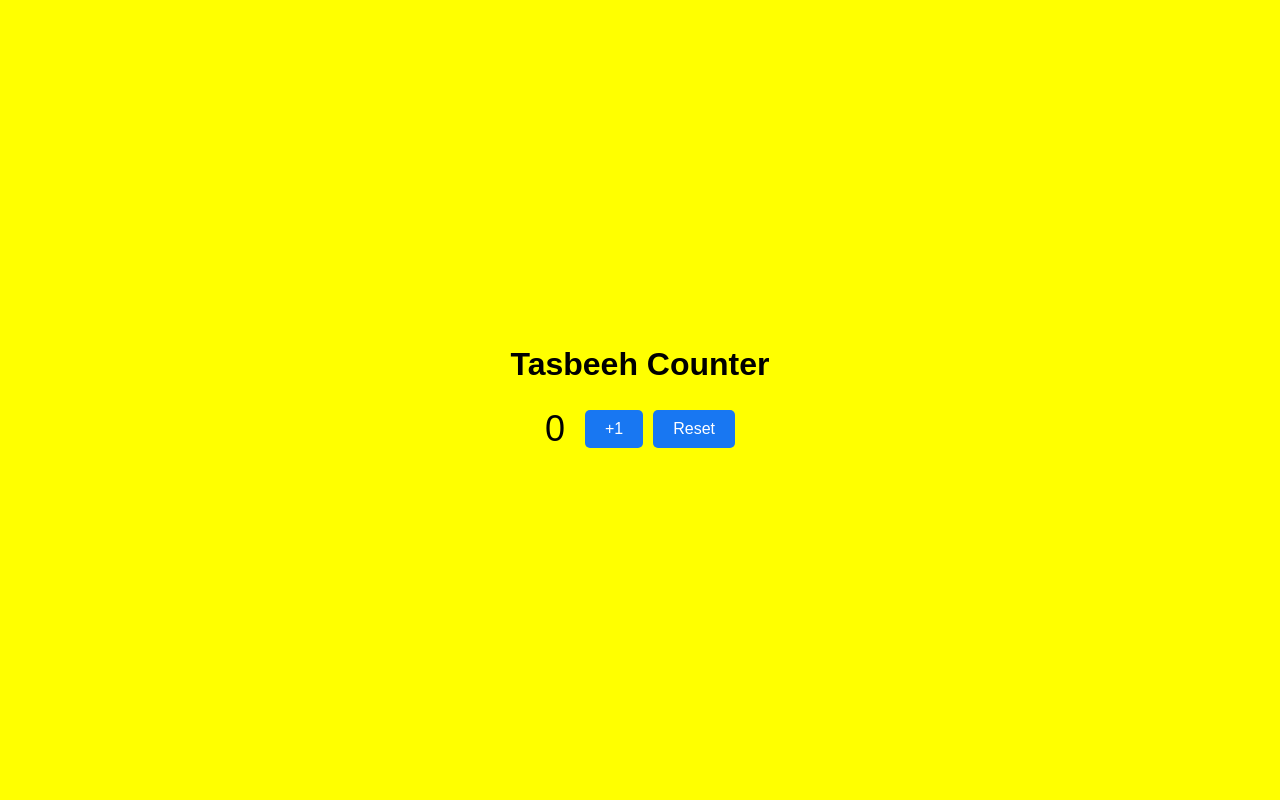
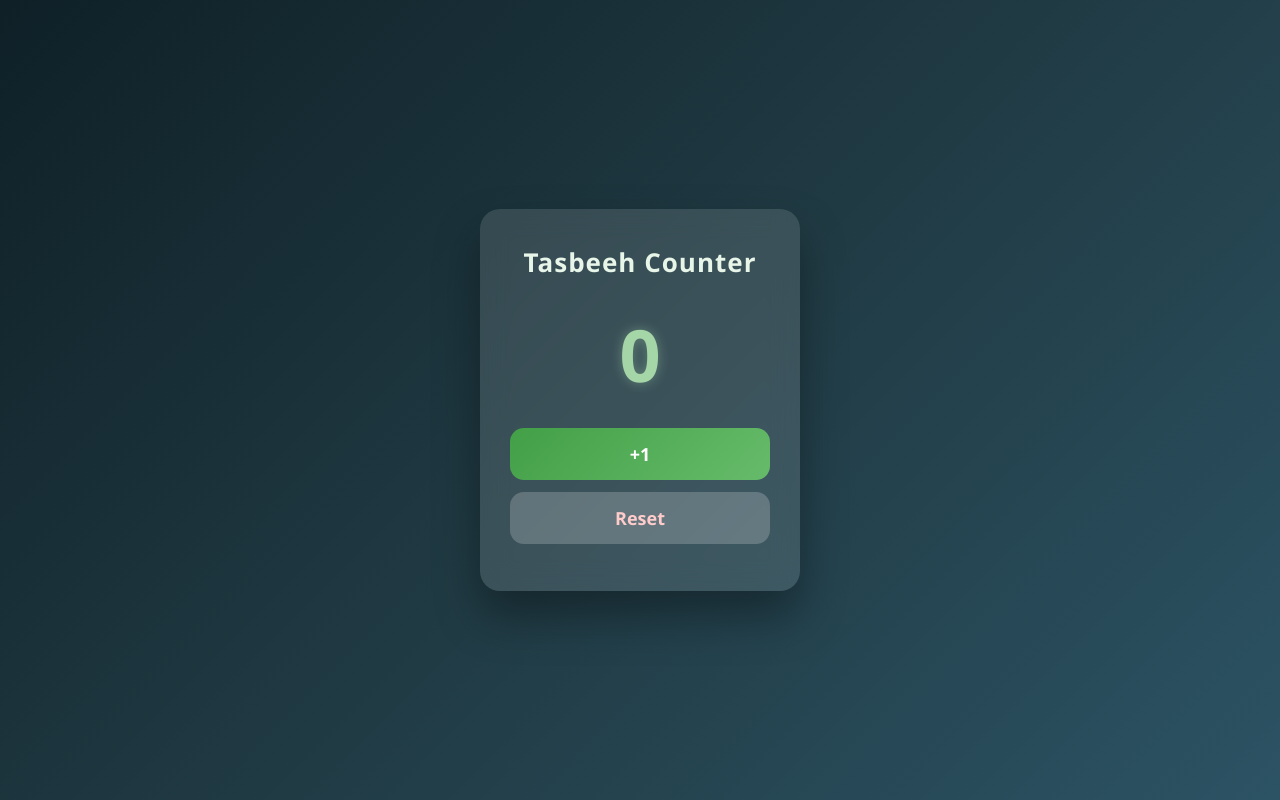
Before and after one commit to usmansyedcoder/Assignment-Tasbeeh-counter, a plain HTML site: page index.html in a window 1280 px wide. Drawn offline with Linux system fonts and the light colour scheme.

Commit message:
Enhance styles for layout and buttons

```diff
--- a/style.css
+++ b/style.css
@@ -1,50 +1,110 @@
-/* Reset default browser styles */
 * {
   margin: 0;
   padding: 0;
   box-sizing: border-box;
+  font-family: "Segoe UI", system-ui, sans-serif;
 }
 
 body {
-    font-family: Arial, sans-serif;
-    background-color: yellow;
+  min-height: 100vh;
+  background: linear-gradient(135deg, #0f2027, #203a43, #2c5364);
+  display: flex;
+  align-items: center;
+  justify-content: center;
+  color: #ffffff;
 }
-.counter2{
-    margin-left: 10px;
+
+/* Main Card */
+.container {
+  background: rgba(255, 255, 255, 0.12);
+  backdrop-filter: blur(14px);
+  padding: 35px 30px;
+  border-radius: 20px;
+  width: 320px;
+  text-align: center;
+  box-shadow: 0 25px 45px rgba(0, 0, 0, 0.35);
+  animation: fadeIn 0.6s ease-in-out;
 }
-.container {
+
+/* Title */
+.container h1 {
+  font-size: 26px;
+  margin-bottom: 25px;
+  letter-spacing: 1px;
+  color: #e8f5e9;
+}
+
+/* Counter Area */
+.counter {
   display: flex;
   flex-direction: column;
-    justify-content: center;
   align-items: center;
-    height: 100vh;
 }
 
-h1 {
-    margin-bottom: 20px;
+/* Count Display */
+#count {
+  font-size: 72px;
+  font-weight: 700;
+  margin-bottom: 25px;
+  color: #a5d6a7;
+  text-shadow: 0 0 12px rgba(165, 214, 167, 0.4);
 }
 
-.counter {
-    display: flex;
-    align-items: center;
-    padding: 5px;
+/* Buttons */
+.counter button {
+  width: 100%;
+  padding: 14px;
+  margin-bottom: 12px;
+  border: none;
+  border-radius: 14px;
+  font-size: 18px;
+  font-weight: 600;
+  cursor: pointer;
+  transition: all 0.25s ease;
+}
+
+/* Increment Button */
+.counter button:not(.counter2) {
+  background: linear-gradient(135deg, #43a047, #66bb6a);
+  color: #ffffff;
+}
+
+.counter button:not(.counter2):hover {
+  transform: scale(1.05);
+  box-shadow: 0 10px 20px rgba(76, 175, 80, 0.4);
+}
+
+/* Reset Button */
+.counter2 {
+  background: rgba(255, 255, 255, 0.2);
+  color: #ffcccb;
+}
+
+.counter2:hover {
+  background: rgba(255, 255, 255, 0.3);
+  transform: scale(0.98);
+}
+
+/* Smooth Entrance */
+@keyframes fadeIn {
+  from {
+    opacity: 0;
+    transform: translateY(15px);
+  }
+  to {
+    opacity: 1;
+    transform: translateY(0);
+  }
+}
+
+/* Mobile Friendly */
+@media (max-width: 400px) {
+  .container {
+    width: 90%;
+    padding: 30px 20px;
   }
 
   #count {
-    font-size: 36px;
-    margin-right: 20px;
+    font-size: 60px;
   }
-
-button {
-    padding: 10px 20px;
-    font-size: 16px;
-    cursor: pointer;
-    border: none;
-    border-radius: 5px;
-    background-color: #1877f2;
-    color: #fff;
 }
-
-button:hover {
-    background-color: #166fe5;
-}
```
Lines whose indentation alone changed are shown as unchanged.
